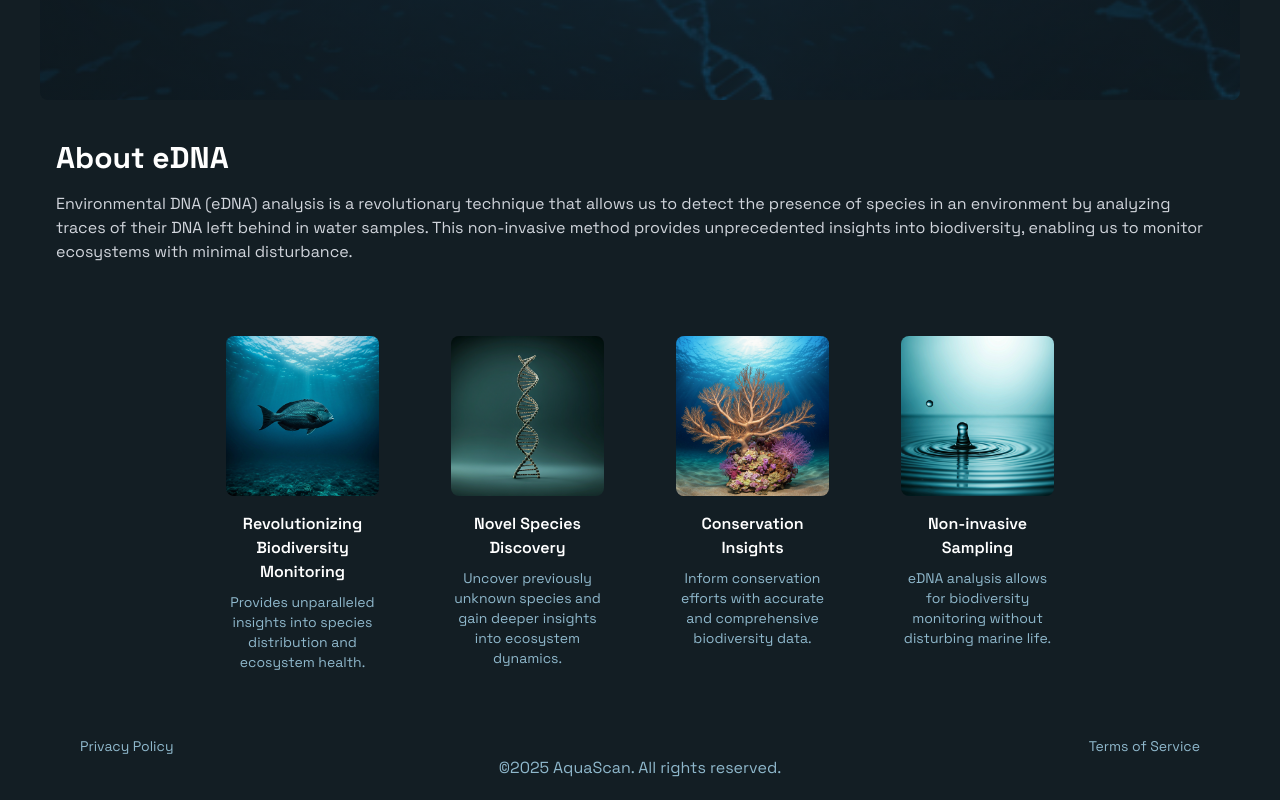
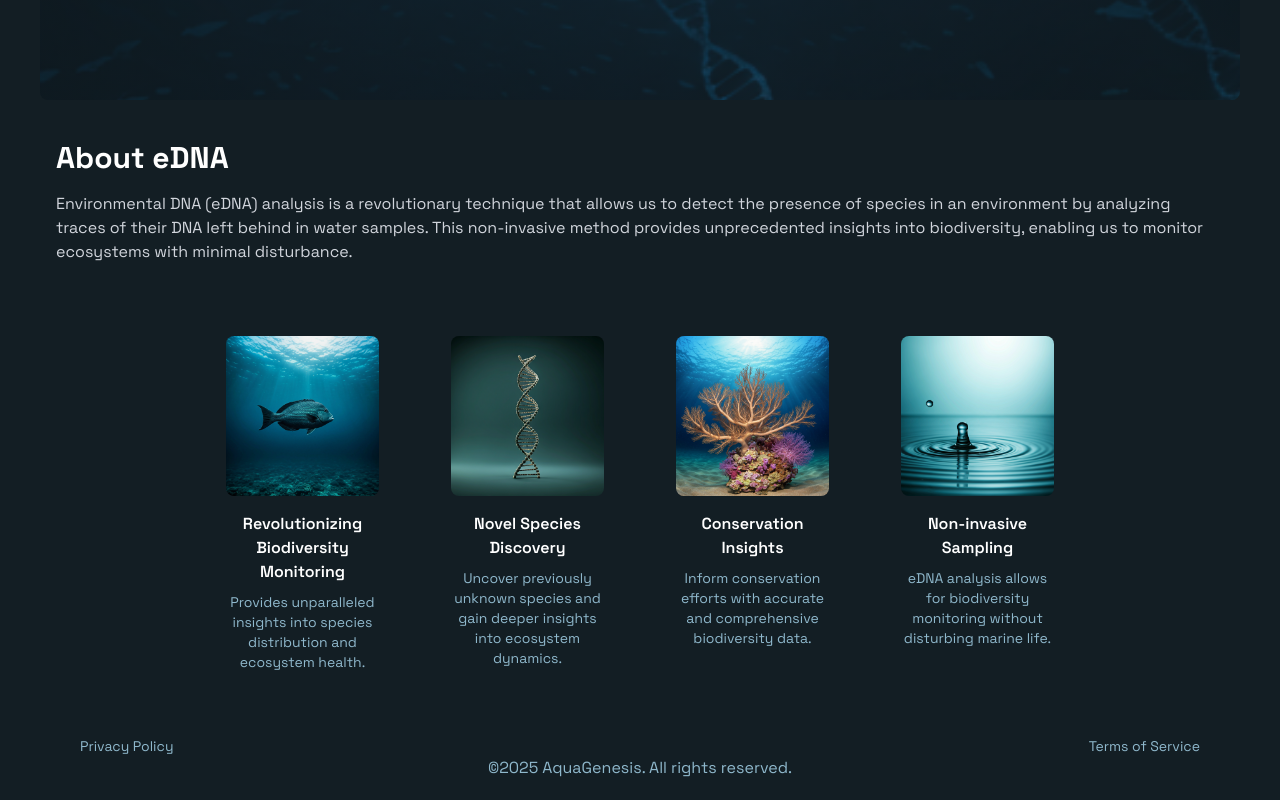
Before and after one commit to Hack2A/eDNA-sih25, a React (Vite) app in the folder frontend/: page / in a window 1280 px wide. Shown: the part 400-1200 px from the top of the page. Built offline with nearby package versions, Linux system fonts and the light colour scheme.

Commit message:
Fixed AquaGenesis

```diff
--- a/frontend/index.html
+++ b/frontend/index.html
@@ -4,7 +4,7 @@
 		<meta charset="UTF-8" />
 		<link rel="icon" type="image/svg+xml" href="/vite.svg" />
 		<meta name="viewport" content="width=device-width, initial-scale=1.0" />
-		<title>AquaScan</title>
+		<title>AquaGenesis</title>
 	</head>
 	<body>
 		<div id="root"></div>
--- a/frontend/src/components/landing/footer.tsx
+++ b/frontend/src/components/landing/footer.tsx
@@ -6,7 +6,7 @@ const Footer = () => {
                 <a href='/'>Terms of Service</a>
             </p>
 
-            <span>&copy;2025 AquaScan. All rights reserved.</span>
+            <span>&copy;2025 AquaGenesis. All rights reserved.</span>
         </footer>
     )
 }
```
